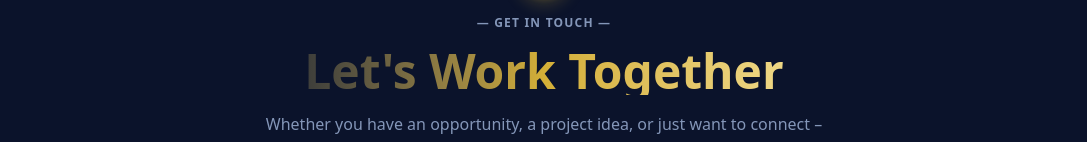
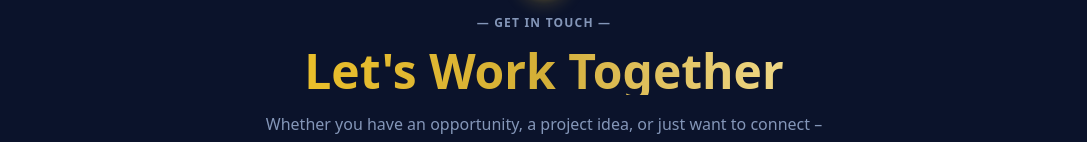
Before and after one commit to GaniduSasmitha/Codewave-Studio, a React (Vite) app: page /contact in a window 1280 px wide. Shown: the part 209-351 px from the top of the page, without its empty margins (96-1183 px from the left). Built offline with nearby package versions, Linux system fonts and the light colour scheme; no server answers.

Commit message:
feat: add Contact page component with interactive form and Supabase integration

```diff
--- a/src/pages/public/Contact.tsx
+++ b/src/pages/public/Contact.tsx
@@ -153,7 +153,7 @@ export default function Contact() {
           </p>
 
           {/* Main Title */}
-          <h1 className="text-3xl sm:text-5xl font-extrabold text-transparent bg-clip-text bg-gradient-to-r from-[#0B132B] via-[#1E3A5F] to-[#D4AF37] dark:from-[#0B132B] dark:via-[#D4AF37] dark:to-[#F9E79F]">
+          <h1 className="text-3xl sm:text-5xl font-extrabold text-transparent bg-clip-text bg-gradient-to-r from-[#0B132B] via-[#1E3A5F] to-[#D4AF37] dark:from-[#F3C623] dark:via-[#D4AF37] dark:to-[#F9E79F]">
             Let's Work Together
           </h1>
 
```
